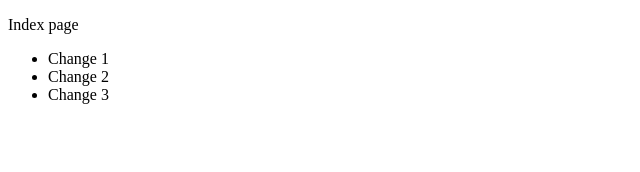
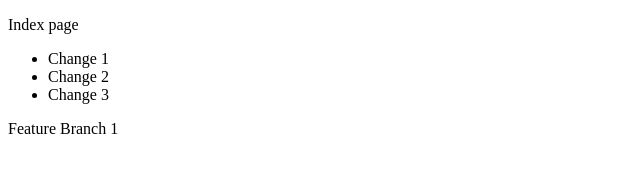
Before and after one commit to kodiak762/rebaseology, a plain HTML site: page src/index.html in a window 1280 px wide. Shown: the whole page, without its empty margins (0-640 px from the left). Drawn offline with Linux system fonts and the light colour scheme.

Commit message:
Added notiation to index page - featureBranch1

```diff
--- a/src/index.html
+++ b/src/index.html
@@ -12,5 +12,7 @@
     <li>Change 2</li>
     <li>Change 3</li>
   </ul>
+
+  <p>Feature Branch 1</p>
   </body>
 </html>
```
